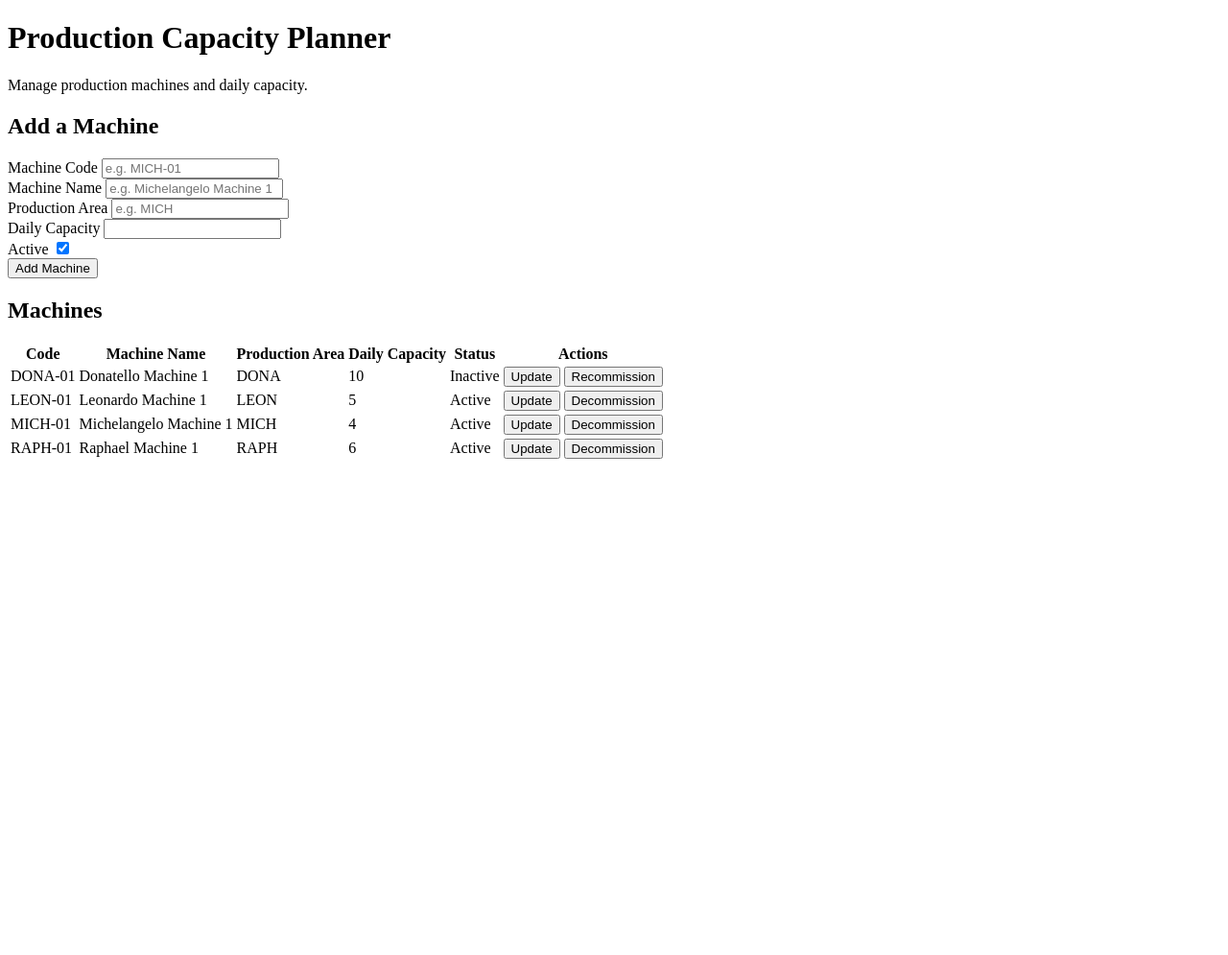
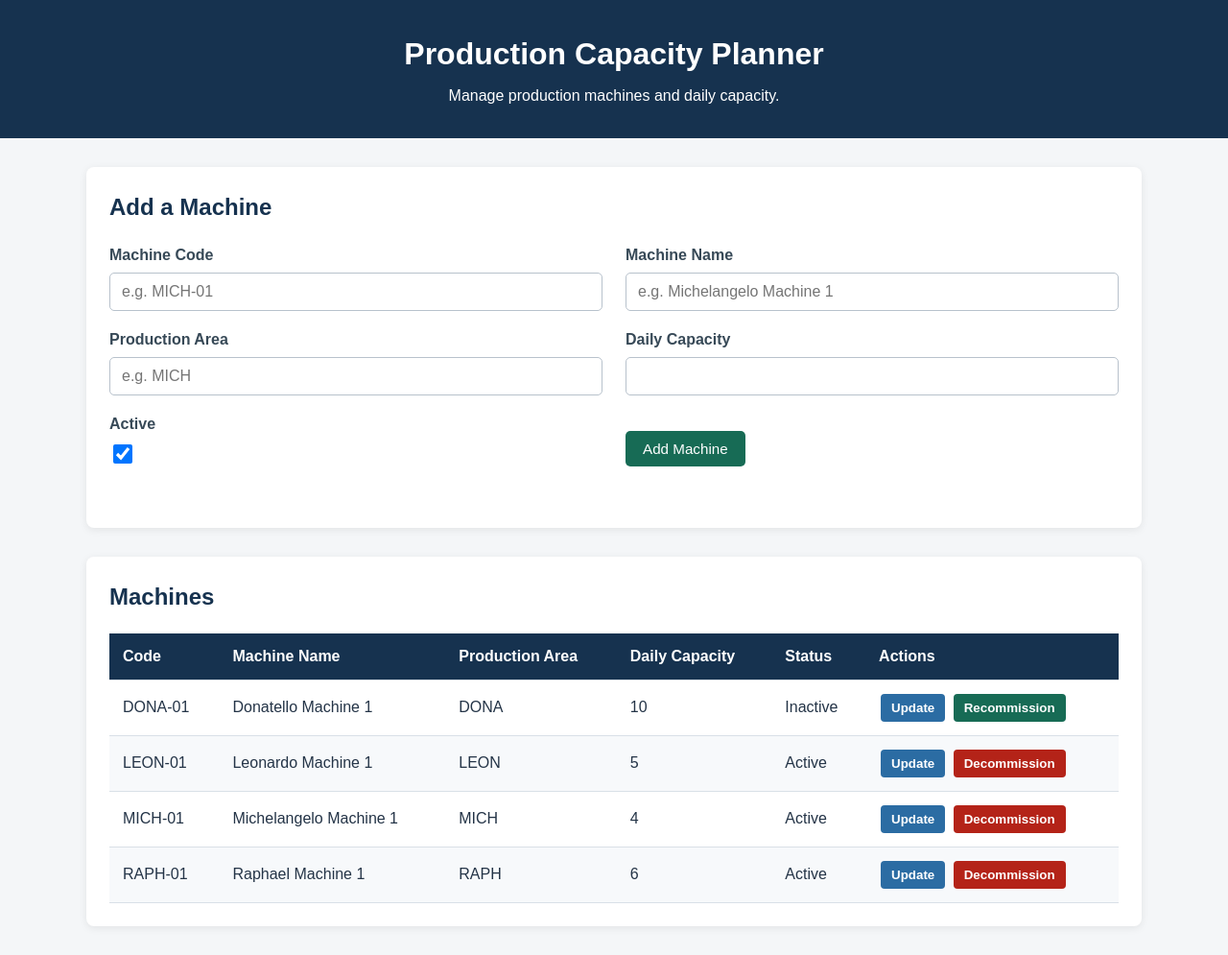
Before and after one commit to leahchristina/wsaa-project, a Flask app: page / in a window 1280 px wide. Shown: the whole page at 96% size. Before the commit the page ends 478 px from the top, so only its background shows below. Run offline with Flask 3, Linux system fonts and the light colour scheme; data comes from the database, SQL or seed files in the repository.

Commit message:
CSS styling done on main table and submission forms

```diff
--- /dev/null
+++ b/static/css/styles.css
@@ -0,0 +1,182 @@
+* {
+    box-sizing: border-box;
+}
+
+body {
+    margin: 0;
+    background-color: #f4f6f8;
+    color: #243447;
+    font-family: Arial, Helvetica, sans-serif;
+    line-height: 1.5;
+}
+
+header {
+    padding: 32px 24px;
+    background-color: #16324f;
+    color: white;
+    text-align: center;
+}
+
+header h1 {
+    margin: 0 0 8px;
+    font-size: 2rem;
+}
+
+header p {
+    margin: 0;
+}
+
+main {
+    width: min(1100px, 92%);
+    margin: 30px auto;
+}
+
+section {
+    margin-bottom: 30px;
+    padding: 24px;
+    background-color: white;
+    border-radius: 8px;
+    box-shadow: 0 2px 8px rgba(0, 0, 0, 0.08);
+}
+
+section h2 {
+    margin-top: 0;
+    color: #16324f;
+}
+
+#machine-form {
+    display: grid;
+    grid-template-columns: repeat(2, minmax(220px, 1fr));
+    gap: 18px 24px;
+    align-items: end;
+}
+
+#machine-form > div {
+    display: flex;
+    flex-direction: column;
+    gap: 6px;
+}
+
+#machine-form label {
+    font-weight: bold;
+    color: #374957;
+}
+
+#machine-form input[type="text"],
+#machine-form input[type="number"] {
+    width: 100%;
+    padding: 10px 12px;
+    border: 1px solid #b8c2cc;
+    border-radius: 5px;
+    font-size: 1rem;
+}
+
+#machine-form input:focus {
+    border-color: #2b6ca3;
+    outline: 3px solid rgba(43, 108, 163, 0.15);
+}
+
+#machine-form input[type="checkbox"] {
+    width: 20px;
+    height: 20px;
+}
+
+#machine-form button {
+    width: fit-content;
+    padding: 10px 18px;
+    border: none;
+    border-radius: 5px;
+    font-size: 0.95rem;
+    cursor: pointer;
+}
+
+#submit-button {
+    background-color: #176b55;
+    color: white;
+}
+
+#submit-button:hover {
+    background-color: #125342;
+}
+
+#cancel-update-button {
+    background-color: #64748b;
+    color: white;
+}
+
+#cancel-update-button:hover {
+    background-color: #475569;
+}
+
+#form-message {
+    min-height: 24px;
+    margin-bottom: 0;
+    font-weight: bold;
+    color: #176b55;
+}
+
+table {
+    width: 100%;
+    border-collapse: collapse;
+}
+
+thead {
+    background-color: #16324f;
+    color: white;
+}
+
+th,
+td {
+    padding: 12px 14px;
+    border-bottom: 1px solid #d9e0e7;
+    text-align: left;
+    vertical-align: middle;
+}
+
+tbody tr:nth-child(even) {
+    background-color: #f7f9fb;
+}
+
+tbody tr:hover {
+    background-color: #eaf1f7;
+}
+
+td:last-child {
+    white-space: nowrap;
+}
+
+td button {
+    margin: 2px;
+    padding: 7px 11px;
+    border: none;
+    border-radius: 4px;
+    font-weight: bold;
+    cursor: pointer;
+}
+
+td button:first-child {
+    background-color: #2b6ca3;
+    color: white;
+}
+
+td button:first-child:hover {
+    background-color: #215680;
+}
+
+td button:last-child {
+    background-color: #b42318;
+    color: white;
+}
+
+td button:last-child:hover {
+    background-color: #8f1c13;
+}
+
+td button.recommission-button {
+    background-color: #176b55;
+    color: white;
+}
+
+td button.recommission-button:hover {
+    background-color: #125342;
+}
--- a/static/js/machines.js
+++ b/static/js/machines.js
@@ -41,11 +41,12 @@ ${
         `
         : `
             <button
-                type="button"
-                onclick="recommissionMachine(${machine.id})"
-            >
-                Recommission
-            </button>
+            type="button"
+            class="recommission-button"
+            onclick="recommissionMachine(${machine.id})"
+>
+    Recommission
+</button>
         `
 }
     </td>
--- a/templates/index.html
+++ b/templates/index.html
@@ -9,6 +9,9 @@
     >
 
     <title>Production Capacity Planner</title>
+    <link
+    rel="stylesheet"
+    href= {{ url_for('static', filename='css/styles.css') }}
 </head>
 
 <body>
```
